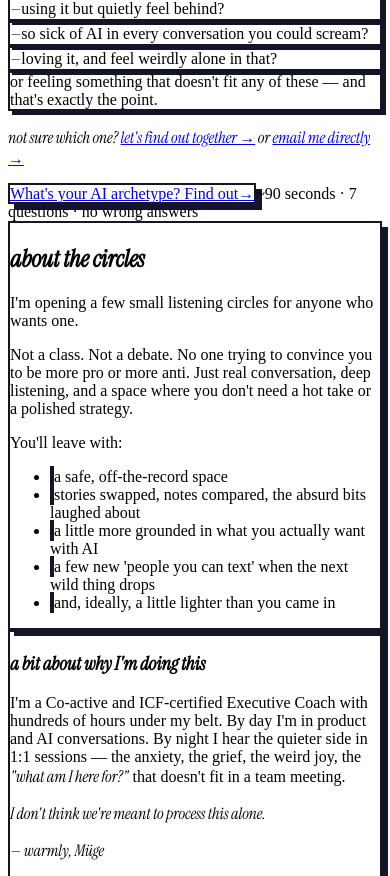
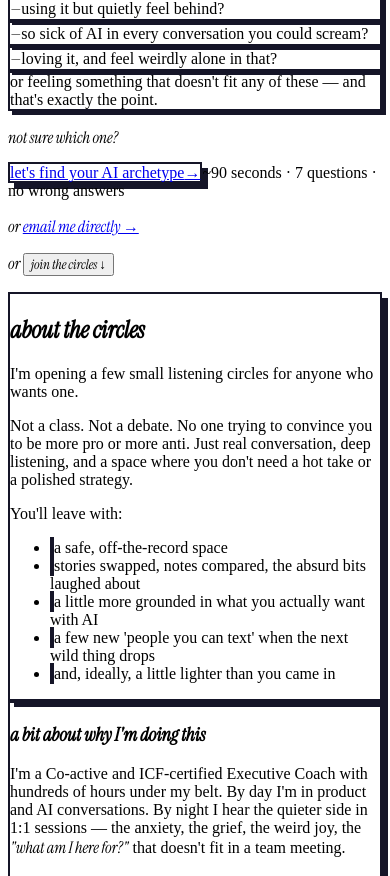
Before and after one commit to mugeylmz87/listening-circles, a React (Vite) app in the folder client/: page /#/ in a window 390 px wide. Shown: the part 4320-5196 px from the top of the page. Built offline with nearby package versions, Linux system fonts and the light colour scheme.

Commit message:
Restructure post-cards CTA: prompt → button → email/join-circles secondaries with smooth scroll

```diff
--- a/client/src/pages/Landing.tsx
+++ b/client/src/pages/Landing.tsx
@@ -114,17 +114,30 @@ export default function Landing() {
           </div>
 
           <p
-            className="mt-6 font-serif-display italic text-lg text-foreground/75 leading-relaxed"
+            className="mt-6 font-serif-display italic text-lg text-foreground/75"
             data-testid="text-soft-handoff"
           >
-            not sure which one?{" "}
-            <Link
-              href="/quiz"
-              className="underline decoration-2 decoration-[hsl(330_95%_58%)] underline-offset-4 hover:text-[hsl(330_95%_58%)] transition-colors"
-              data-testid="link-find-out-together"
-            >
-              let's find out together →
-            </Link>{" "}
+            not sure which one?
+          </p>
+        </div>
+
+        <div className="mt-5 flex flex-col items-start gap-3">
+          <Link
+            href="/quiz"
+            className="group press-in chunky-border rounded-full bg-[hsl(330_95%_58%)] text-white px-8 py-4 text-lg font-bold chunky-shadow cursor-pointer inline-flex items-center gap-2"
+            data-testid="button-start-quiz"
+          >
+            <span>let's find your AI archetype</span>
+            <span aria-hidden="true" className="inline-block transition-transform duration-200 group-hover:translate-x-1">→</span>
+          </Link>
+          <span className="text-sm text-foreground/60 font-mono">
+            ~90 seconds · 7 questions · no wrong answers
+          </span>
+
+          <p
+            className="mt-3 font-serif-display italic text-base text-foreground/75"
+            data-testid="text-secondary-cta"
+          >
             or{" "}
             <a
               href="mailto:mugeylmz87@gmail.com?subject=hi%20from%20listening%20circles"
@@ -134,23 +147,27 @@ export default function Landing() {
               email me directly →
             </a>
           </p>
+          <p
+            className="font-serif-display italic text-base text-foreground/75"
+            data-testid="text-tertiary-cta"
+          >
+            or{" "}
+            <button
+              type="button"
+              onClick={() => {
+                document
+                  .getElementById("about-circles")
+                  ?.scrollIntoView({ behavior: "smooth", block: "start" });
+              }}
+              className="underline decoration-2 decoration-[hsl(86_80%_45%)] underline-offset-4 hover:text-[hsl(86_80%_30%)] transition-colors cursor-pointer font-serif-display italic"
+              data-testid="link-join-circles"
+            >
+              join the circles ↓
+            </button>
+          </p>
         </div>
 
-        <div className="mt-12 flex flex-col sm:flex-row items-start sm:items-center gap-4">
-          <Link
-            href="/quiz"
-            className="group press-in chunky-border rounded-full bg-[hsl(330_95%_58%)] text-white px-8 py-4 text-lg font-bold chunky-shadow cursor-pointer inline-flex items-center gap-2"
-            data-testid="button-start-quiz"
-          >
-            <span>What's your AI archetype? Find out</span>
-            <span aria-hidden="true" className="inline-block transition-transform duration-200 group-hover:translate-x-1">→</span>
-          </Link>
-          <span className="text-sm text-foreground/60 font-mono">
-            ~90 seconds · 7 questions · no wrong answers
-          </span>
-        </div>
-
-        <div className="mt-20 chunky-border rounded-3xl bg-[hsl(86_80%_70%)] p-8 chunky-shadow rotate-[-0.6deg]">
+        <div id="about-circles" className="mt-20 chunky-border rounded-3xl bg-[hsl(86_80%_70%)] p-8 chunky-shadow rotate-[-0.6deg] scroll-mt-8">
           <h2 className="font-serif-display text-4xl italic">
             about the circles
           </h2>
```
